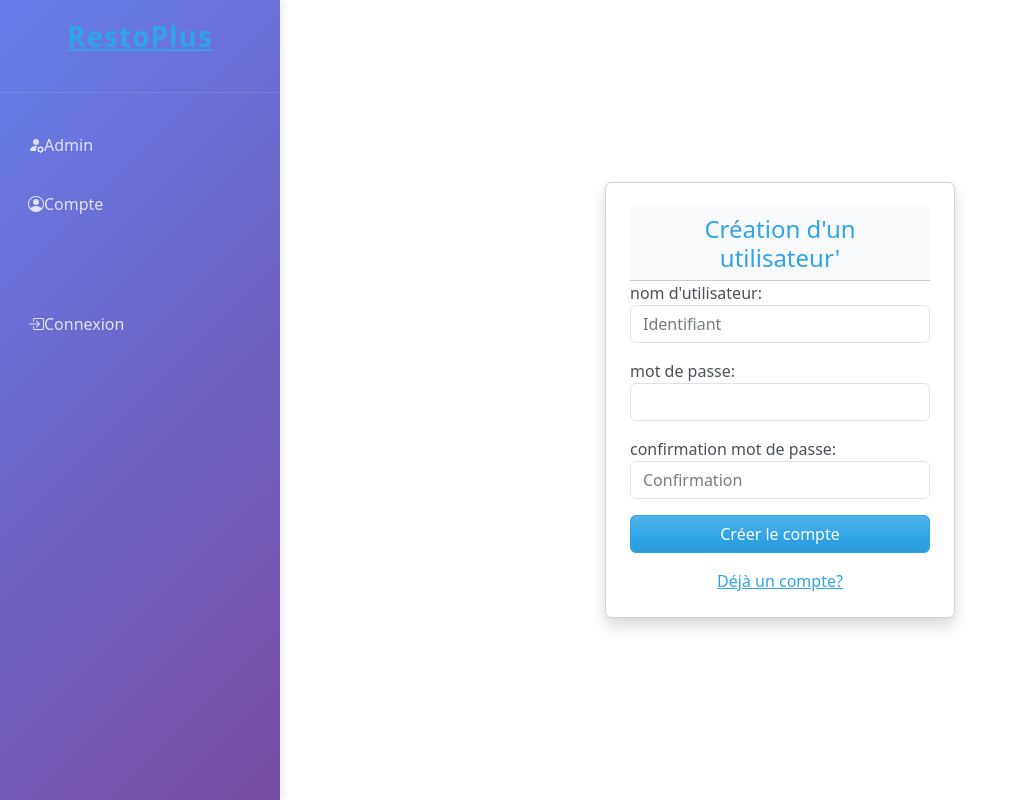
After one commit to DylanNomaou/Approfondissement-Web, a Django app: page /accounts/signup/ in a window 1280 px wide. The commit adds this page. Shown: the whole page, without its empty margins (0-1021 px from the left). Run offline with Django 5.2, Linux system fonts and the light colour scheme; some libraries are stand-ins or nearby versions.

Commit message:
authentification complété avec messages d'erreur dans la création de compte si les champs sont non valides

```diff
--- a/ApprofondissementWeb/ApprofondissementWeb/urls.py
+++ b/ApprofondissementWeb/ApprofondissementWeb/urls.py
@@ -18,11 +18,16 @@ from django.contrib import admin
 from django.urls import include,path
 from django.conf import settings
 from django.conf.urls.static import static
+from django.contrib.auth import views as auth_views
 from restoplus import views
 
 urlpatterns = [
     path('admin/', admin.site.urls),
-    path('',include('restoplus.urls'))
+    path('',include('restoplus.urls')),
+     path('accounts/', include('django.contrib.auth.urls')),  # Vues d'auth intégrées
+    path('accounts/signup/',views.signup_view, name='signup'),
+    path('accounts/login/', views.login_view,name="login"),
+    path('logout/',auth_views.LogoutView.as_view(), name="logout")
 ]
 if settings.DEBUG:
     urlpatterns += static(settings.MEDIA_URL, document_root=settings.MEDIA_ROOT)
--- a/ApprofondissementWeb/restoplus/forms.py
+++ b/ApprofondissementWeb/restoplus/forms.py
@@ -26,13 +26,13 @@ class UserRegisterForm(forms.ModelForm):
                 "placeholder": "Identifiant"
             }),
         }
-    def clean(self):
-        cleaned_data = super().clean()
-        p1 = cleaned_data.get("password")
-        p2 = cleaned_data.get("password_confirmation")
+    def clean_password_confirmation(self):
+        p1 = self.cleaned_data.get("password")
+        p2 = self.cleaned_data.get("password_confirmation")
         if p1 and p2 and p1 != p2:
-            self.add_error("password_confirmation", "Les mots de passe ne correspondent pas.")
-        return cleaned_data
+            raise ValidationError("Les mots de passe ne correspondent pas.")
+        return p2
+
 
     def save(self, commit=True):
         user = super().save(commit=False)
--- a/ApprofondissementWeb/restoplus/models.py
+++ b/ApprofondissementWeb/restoplus/models.py
@@ -1,11 +1,10 @@
 from django.contrib.auth.models import AbstractUser
-from django.contrib.auth.models import User
 from django.db import models
 
 class User(AbstractUser):
-    first_name = models.CharField(blank=True, verbose_name="Prénom" )
-    last_name = models.CharField(blank=True,verbose_name="Nom de famille")
-    email = models.EmailField(blank=True,verbose_name="Courriel")
+    first_name = models.CharField(max_length=150, blank=True, verbose_name="Prénom")
+    last_name = models.CharField(max_length=150, blank=True, verbose_name="Nom de famille")
+    email = models.EmailField(blank=True, verbose_name="Courriel")
     is_manager = models.BooleanField(default=False)
 
     def __str__(self):
--- a/ApprofondissementWeb/restoplus/templates/restoplus/base.html
+++ b/ApprofondissementWeb/restoplus/templates/restoplus/base.html
@@ -8,7 +8,7 @@
     <meta name="viewport" content="width=device-width, initial-scale=1.0">
     <title>RestoPLus - Système de Gestion de Restaurant</title>
     <link rel="stylesheet" href="{% static 'restoplus/styles/styles.css' %}">
-        <link rel="stylesheet" href="{% static 'restoplus/styles/bootstrap.min.css' %}">
+    <link rel="stylesheet" href="{% static 'restoplus/styles/bootstrap.min.css' %}">
 
     <link rel="stylesheet" href="https://cdn.jsdelivr.net/npm/bootstrap-icons@1.11.3/font/bootstrap-icons.min.css">
 
@@ -42,10 +42,10 @@
             <ul class="sidebar-menu flex-column">
                 {% if user.is_authenticated %}
                 <li>
-                    <a href="{% url 'logout' %}">
-                        <i class="bi bi-box-arrow-right"></i>
-                        Déconnexion
-                    </a>
+                    <form method="post" action="{% url 'logout' %}">
+                        {% csrf_token %}
+                        <button type="submit" class="btn btn-outline-light btn-sm ms-3">Déconnexion</button>
+                    </form>
                 </li>
                 {% else %}
                 <li>
--- a/ApprofondissementWeb/restoplus/urls.py
+++ b/ApprofondissementWeb/restoplus/urls.py
@@ -6,4 +6,5 @@ urlpatterns=[
     path('',views.accueil, name='accueil'),
     path('admin-dashboard/', views.admin_dashboard, name='admin_dashboard'),
     path('login/', auth_views.LoginView.as_view(template_name='login.html'), name='login'),
+
 ]
--- a/ApprofondissementWeb/restoplus/views.py
+++ b/ApprofondissementWeb/restoplus/views.py
@@ -1,9 +1,11 @@
 from django.shortcuts import render,redirect,get_object_or_404
 from django.contrib.auth import login
 from django.shortcuts import render
+from django.contrib.auth.models import User
 from django.contrib.auth.forms import AuthenticationForm
+from .forms import UserRegisterForm
+from django.contrib.auth import get_user_model
 from django.contrib import messages
-from .forms import UserRegisterForm
 from django.contrib.auth.decorators import login_required
 
 # Create your views here.
@@ -16,9 +18,9 @@ def signup_view(request):
     if request.method=='POST':
         form = UserRegisterForm(request.POST)
         if form.is_valid():
-            user=form.save()
+            form.save()
             messages.success(request, "Inscription réussie !")
-            return redirect('login')
+            return redirect('accueil')
     else:
         form=UserRegisterForm()
     return render(request, 'registration/signup.html',{'form':form})
@@ -30,7 +32,7 @@ def login_view(request):
         if form.is_valid():
             user=form.get_user()
             login(request,user)
-            return redirect("accueil")
+            return redirect('accueil')
     else:
         form=AuthenticationForm()
     return render(request, 'registration/login.html',{'form':form})
--- /dev/null
+++ b/ApprofondissementWeb/templates/registration/logout.html
@@ -0,0 +1,4 @@
+<form method="post" action="{% url 'logout' %}">
+    {% csrf_token %}
+    <button type="submit">Se déconnecter</button>
+</form>
--- /dev/null
+++ b/ApprofondissementWeb/templates/registration/signup.html
@@ -0,0 +1,36 @@
+{% extends "restoplus/base.html" %}
+{% block content %}
+
+<div class="main-content d-flex justify-content-center align-items-center" style="min-height: 100vh;">
+    <div class="card shadow p-4" style="width: 350px;">
+        <div class="card-header text-center bg-light">
+            <h4 class="mb-0">Création d'un utilisateur'</h4>
+        </div>
+        <form method="post" action="{% url 'signup' %}">
+            {% csrf_token %}
+            <div class="mb-3">
+                <div>{{ form.username.label_tag }}</div>
+                <div>{{ form.username }}</div>
+                <div>{{ form.username.errors }}</div>
+            </div>
+            <div class="mb-3">
+                <div>{{ form.password.label_tag }}</div>
+                <div>{{ form.password }}</div>
+                <div>{{ form.password.errors }}</div>
+            </div>
+            <div class="mb-3">
+                {{ form.password_confirmation.label_tag }}
+                {{ form.password_confirmation }}
+                <div class="text-danger small">{{ form.password_confirmation.errors }}</div>
+            </div>
+
+            <button type="submit" class="btn btn-primary w-100">Créer le compte</button>
+        </form>
+
+        <div class="text-center mt-3">
+            <a href="{% url 'login' %}">Déjà un compte?</a>
+        </div>
+    </div>
+</div>
+
+{% endblock %}
```
Also changed, not shown: ApprofondissementWeb/ApprofondissementWeb/settings.py (+6 -1 lines), ApprofondissementWeb/templates/registration/login.html (added, +37 -0 lines), ApprofondissementWeb/ApprofondissementWeb/template/registration/login.html (deleted), ApprofondissementWeb/ApprofondissementWeb/template/registration/logout.html (deleted), ApprofondissementWeb/ApprofondissementWeb/template/registration/signup.html (deleted), ApprofondissementWeb/db.sqlite3, ApprofondissementWeb/restoplus/migrations/0001_initial.py.
